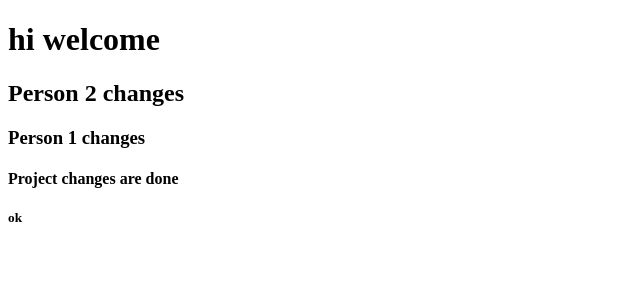
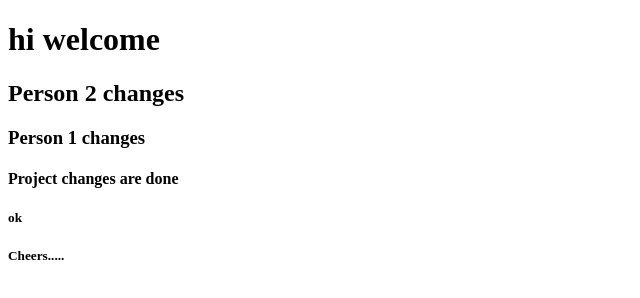
Before and after one commit to ushatutorial/Basic, a plain HTML site: page index.html in a window 1280 px wide. Shown: the full height of the page, 0-640 px from the left. Drawn offline with Linux system fonts and the light colour scheme.

Commit message:
completed

```diff
--- a/index.html
+++ b/index.html
@@ -11,5 +11,6 @@
   <h3>Person 1 changes</h3>
   <h4>Project changes are done</h4>
   <h5>ok</h5>
+  <h5>Cheers.....</h5>
 </body>
 </html>
```
